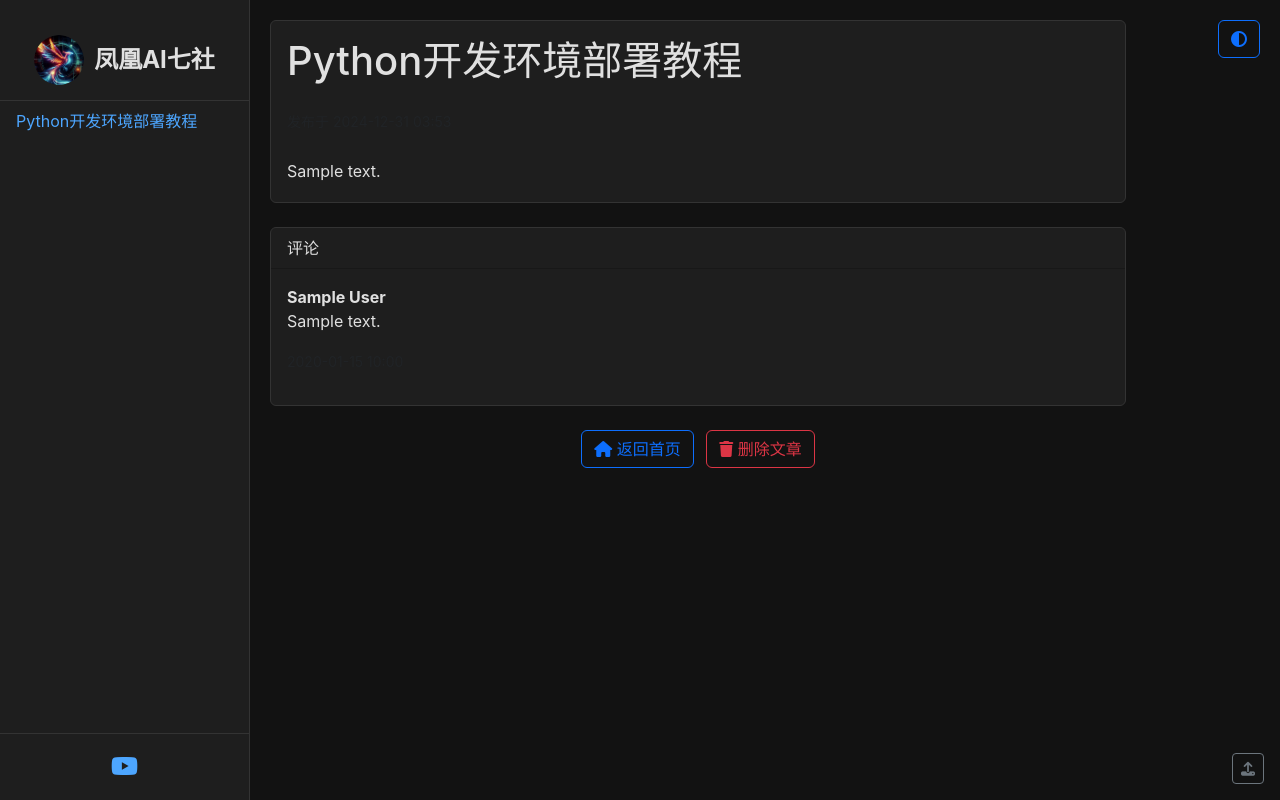
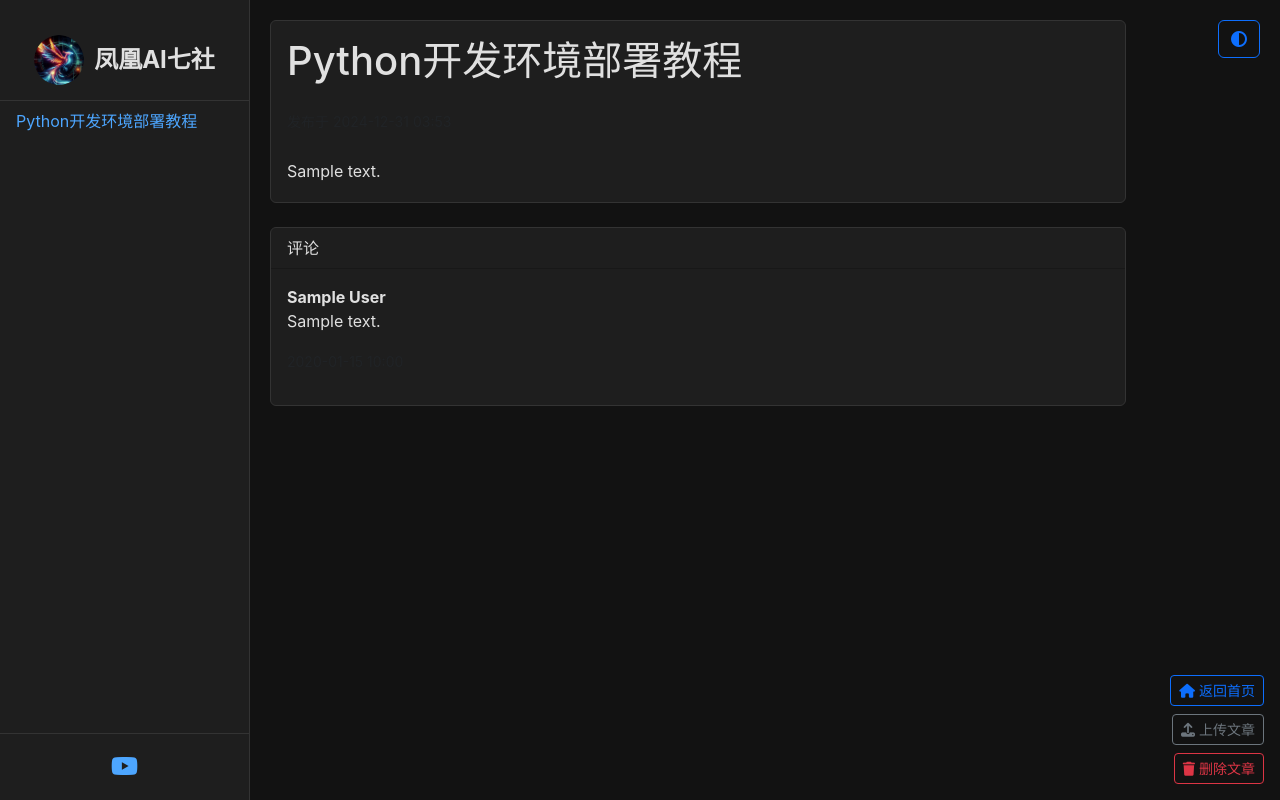
Before and after one commit to FHAi77/Simpleblog, a Flask app: template templates/post.html in a window 1280 px wide. Run offline with Flask 3, Linux system fonts and the light colour scheme; the template is opened without the code that fills it: values that come from a table or form of the project are taken from there, most other values are stand-ins (such as "Sample title", 1, 10 or a date in 2020); some libraries are stand-ins or nearby versions.

Commit message:
Update post.html
增加删除功能，调整了按钮位置

```diff
--- a/templates/post.html
+++ b/templates/post.html
@@ -381,15 +381,6 @@
                 </div>
                 {% endif %}
 
-                <div class="mt-4 text-center">
-                    <a href="{{ url_for('index') }}" class="btn btn-outline-primary">
-                        <i class="fas fa-home"></i> 返回首页
-                    </a>
-                    <button type="button" class="btn btn-outline-danger ms-2" data-bs-toggle="modal"
-                        data-bs-target="#deletePostModal">
-                        <i class="fas fa-trash"></i> 删除文章
-                    </button>
-                </div>
             </div>
         </div>
 
@@ -419,17 +410,56 @@
     </div>
     </div>
 
-    {# 隐藏的上传入口 #}
-    <div class="position-fixed bottom-0 end-0 p-3" style="z-index: 11">
-        <a href="{{ url_for('upload_markdown') }}" class="btn btn-outline-secondary btn-sm">
-            <i class="fas fa-upload"></i>
-        </a>
+
+
+                {# 隐藏的上传入口 #}
+                <div class="position-fixed bottom-0 end-0 p-3" style="z-index: 11">
+                    <div class="d-flex flex-column align-items-end">
+                        <a href="{{ url_for('index') }}" class="btn btn-outline-primary btn-sm mb-2">
+                            <i class="fas fa-home"></i> 返回首页
+                        </a>
+                        <a href="{{ url_for('upload_markdown') }}" class="btn btn-outline-secondary btn-sm mb-2">
+                            <i class="fas fa-upload"></i> 上传文章
+                        </a>
+                        <button type="button" class="btn btn-outline-danger btn-sm" data-bs-toggle="modal" data-bs-target="#deletePostModal">
+                            <i class="fas fa-trash"></i> 删除文章
+                        </button>
+                    </div>
+                </div>
+
+
     </div>
-    </div>
-
+<!-- 添加 Bootstrap 的 JavaScript 文件 -->
+<script src="https://cdn.bootcdn.net/ajax/libs/bootstrap/5.3.0/js/bootstrap.bundle.min.js"></script>
     <script src="https://cdn.bootcdn.net/ajax/libs/highlight.js/11.7.0/highlight.min.js"></script>
     <script>
         document.addEventListener('DOMContentLoaded', () => {
+
+// 删除文章模态框处理
+const deletePostForm = document.getElementById('deletePostForm');
+            if (deletePostForm) {
+                deletePostForm.addEventListener('submit', function(e) {
+                    e.preventDefault(); // 阻止默认提交
+
+                    const formData = new FormData(this);
+                    fetch(this.action, {
+                        method: 'POST',
+                        body: formData
+                    })
+                    .then(response => {
+                        if (response.redirected) {
+                            window.location.href = response.url;
+                        } else {
+                            return response.text();
+                        }
+                    })
+                    .catch(error => {
+                        console.error('删除文章时发生错误:', error);
+                        alert('删除文章失败，请重试');
+                    });
+                });
+            }
+
             const themeToggle = document.querySelector('.theme-toggle');
             const htmlElement = document.documentElement;
 
```
